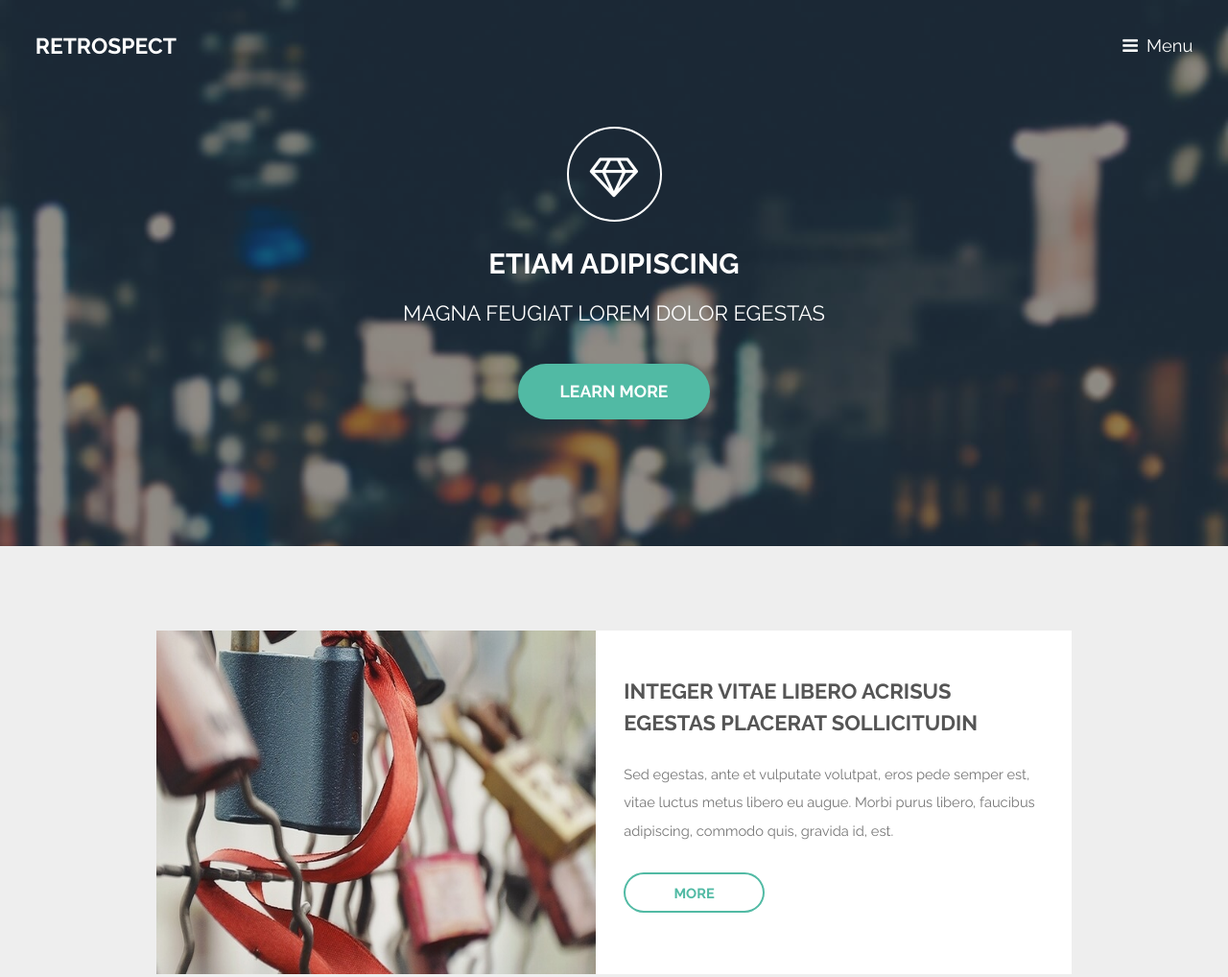
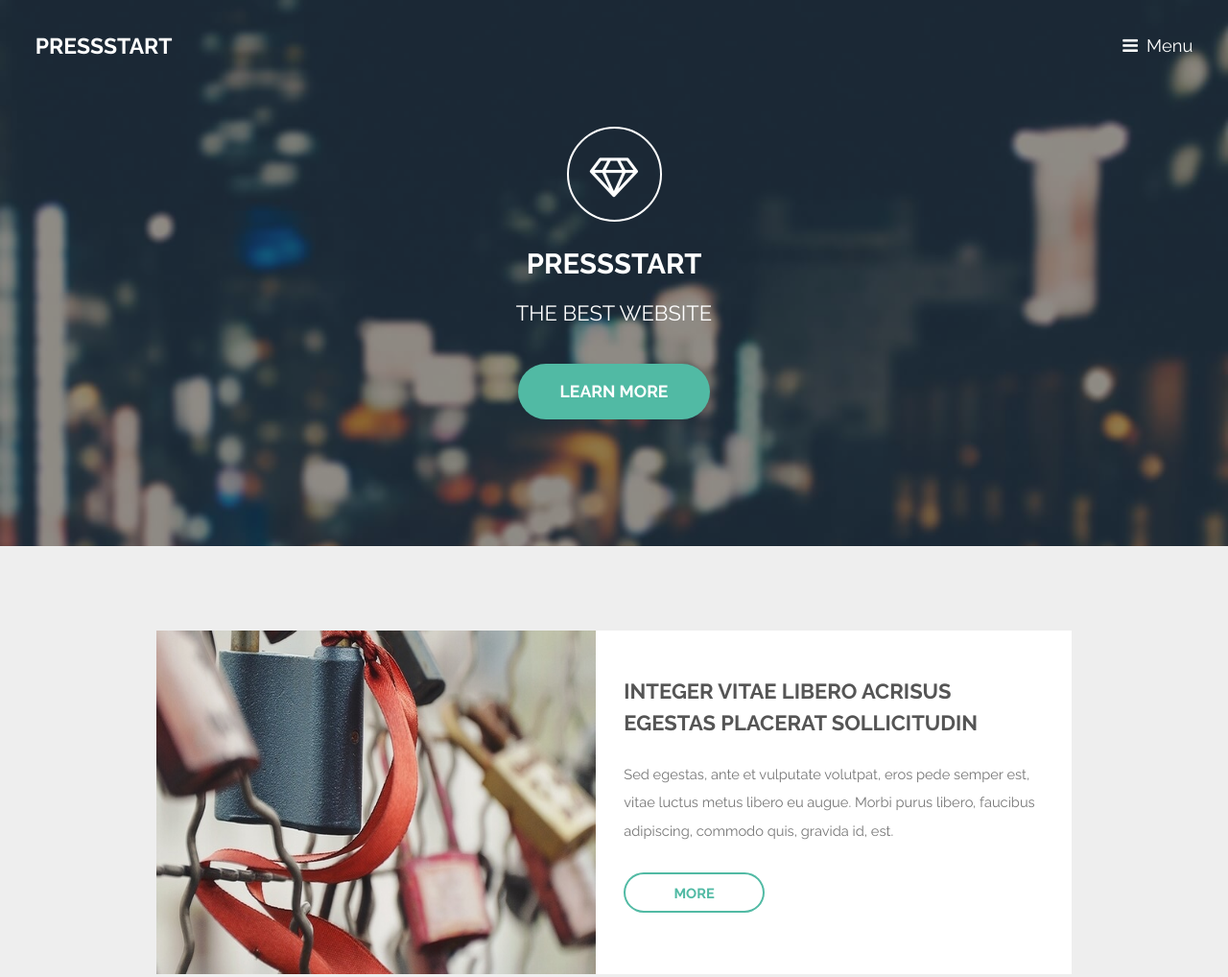
Before and after one commit to Jurgentime/presssstart, a plain HTML site: page index.html in a window 1280 px wide. Shown: the top 1018 px of the page at 96% size. Drawn offline with Linux system fonts and the light colour scheme.

Commit message:
Update index.html

```diff
--- a/index.html
+++ b/index.html
@@ -6,14 +6,14 @@
 --><html><head><title>Retrospect by TEMPLATED</title><meta charset="utf-8"><meta name="robots" content="index, follow, max-image-preview:large, max-snippet:-1, max-video-preview:-1"><meta name="viewport" content="width=device-width, initial-scale=1"><!--[if lte IE 8]><script src="assets/js/ie/html5shiv.js"></script><![endif]--><link rel="stylesheet" href="assets/css/main.css"><!--[if lte IE 8]><link rel="stylesheet" href="assets/css/ie8.css" /><![endif]--><!--[if lte IE 9]><link rel="stylesheet" href="assets/css/ie9.css" /><![endif]--></head><body class="landing">
 
 		<!-- Header -->
-			<header id="header" class="alt"><h1><a href="index.html">Retrospect</a></h1>
+			<header id="header" class="alt"><h1><a href="index.html">PressStart</a></h1>
 				<a href="#nav">Menu</a>
 			</header><!-- Nav --><nav id="nav"><ul class="links"><li><a href="index.html">Home</a></li>
 					<li><a href="generic.html">Generic</a></li>
 					<li><a href="elements.html">Elements</a></li>
 				</ul></nav><!-- Banner --><section id="banner"><i class="icon fa-diamond"></i>
-				<h2>Etiam adipiscing</h2>
-				<p>Magna feugiat lorem dolor egestas</p>
+				<h2>PressStart</h2>
+				<p>The best website</p>
 				<ul class="actions"><li><a href="#" class="button big special">Learn More</a></li>
 				</ul></section><!-- One --><section id="one" class="wrapper style1"><div class="inner">
 					<article class="feature left"><span class="image"><img src="images/pic01.jpg" alt="" width="576" height="358"></span>
```
